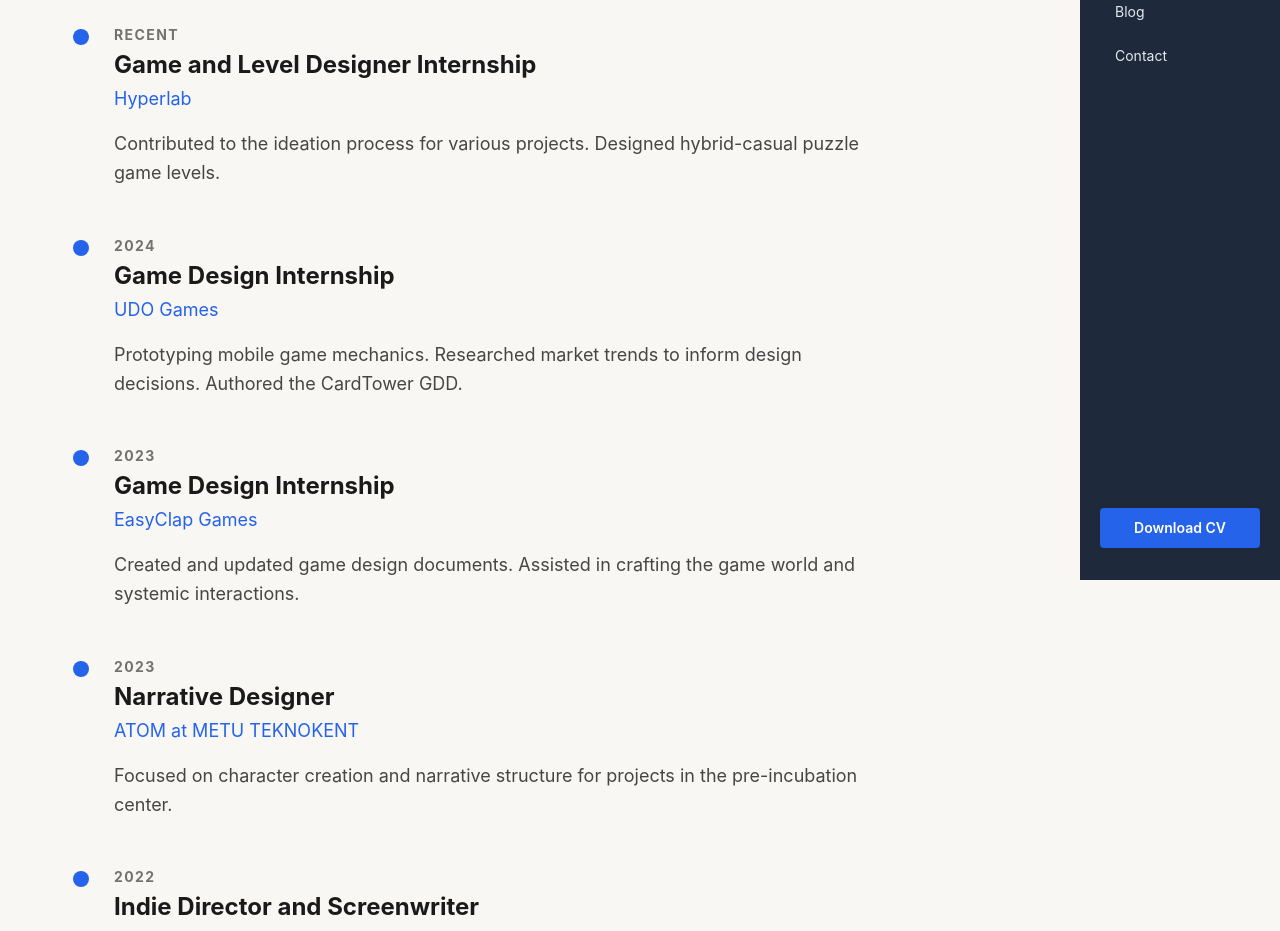
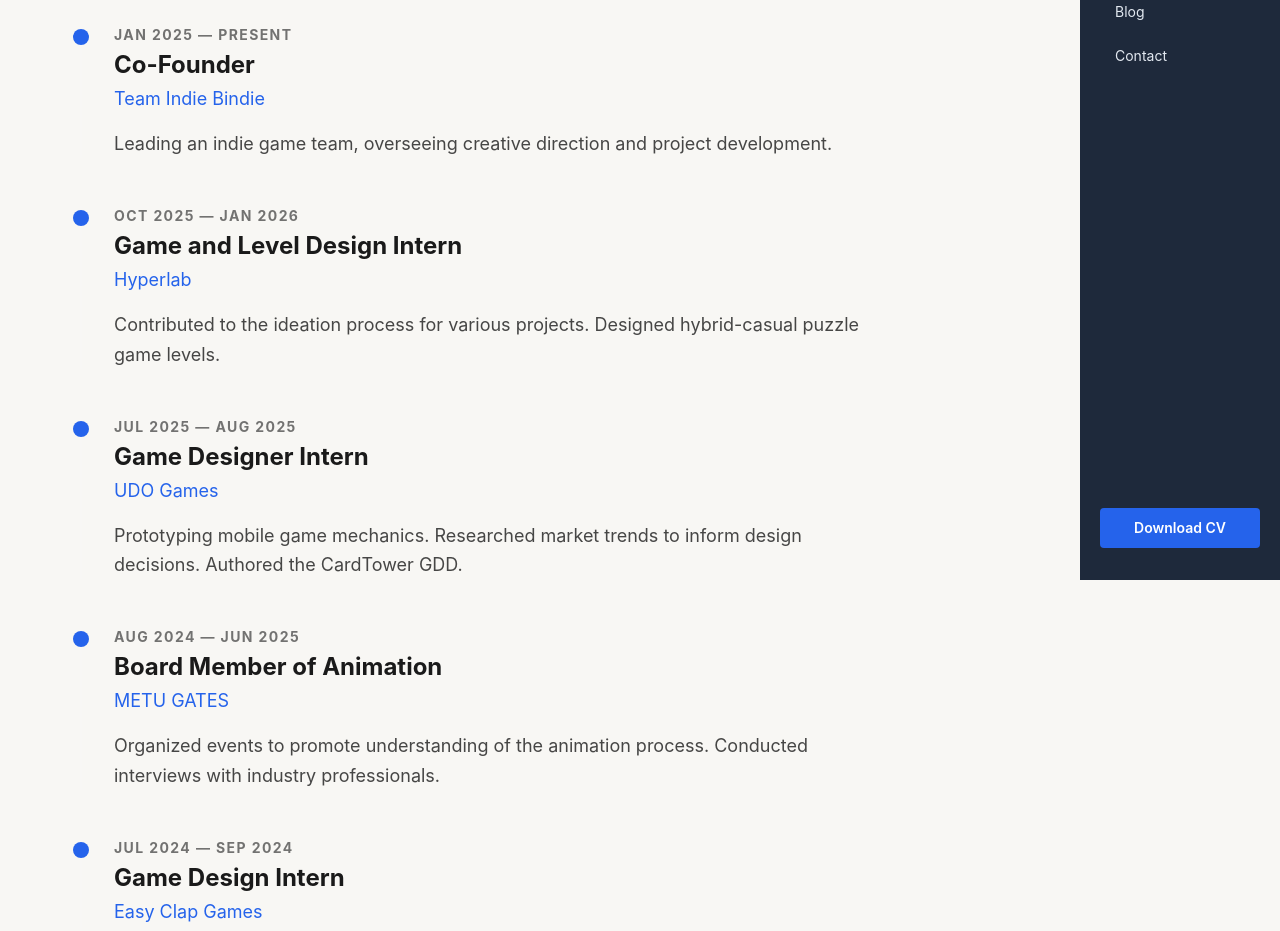
Before and after one commit to ot113/my-portfolio, a Next.js app: page /about/experience in a window 1280 px wide. Shown: the part 220-1151 px from the top of the page. Built offline with nearby package versions, Linux system fonts and the light colour scheme; no server answers.

Commit message:
Update experience.tsx

```diff
--- a/src/pages/about/experience.tsx
+++ b/src/pages/about/experience.tsx
@@ -3,40 +3,34 @@
 
 const EXPERIENCE = [
     {
-        role: "Game and Level Designer Internship",
+        role: "Co-Founder",
+        company: "Team Indie Bindie",
+        period: "Jan 2025 — Present",
+        description: "Leading an indie game team, overseeing creative direction and project development."
+    },
+    {
+        role: "Game and Level Design Intern",
         company: "Hyperlab",
-        period: "Recent",
+        period: "Oct 2025 — Jan 2026",
         description: "Contributed to the ideation process for various projects. Designed hybrid-casual puzzle game levels."
     },
     {
-        role: "Game Design Internship",
+        role: "Game Designer Intern",
         company: "UDO Games",
-        period: "2024",
+        period: "Jul 2025 — Aug 2025",
         description: "Prototyping mobile game mechanics. Researched market trends to inform design decisions. Authored the CardTower GDD."
-    },
-    {
-        role: "Game Design Internship",
-        company: "EasyClap Games",
-        period: "2023",
-        description: "Created and updated game design documents. Assisted in crafting the game world and systemic interactions."
-    },
-    {
-        role: "Narrative Designer",
-        company: "ATOM at METU TEKNOKENT",
-        period: "2023",
-        description: "Focused on character creation and narrative structure for projects in the pre-incubation center."
-    },
-    {
-        role: "Indie Director and Screenwriter",
-        company: "Self-Employed",
-        period: "2022",
-        description: "Directed independent creative projects with a focus on cinematography and lighting design."
     },
     {
         role: "Board Member of Animation",
         company: "METU GATES",
-        period: "2021 — 2023",
+        period: "Aug 2024 — Jun 2025",
         description: "Organized events to promote understanding of the animation process. Conducted interviews with industry professionals."
+    },
+    {
+        role: "Game Design Intern",
+        company: "Easy Clap Games",
+        period: "Jul 2024 — Sep 2024",
+        description: "Created and updated game design documents. Assisted in crafting the game world and systemic interactions."
     }
 ];
 
@@ -45,9 +39,7 @@
         <div className="p-8 lg:p-20 max-w-5xl">
             <SEO title="Experience" />
             <h1 className="text-4xl lg:text-5xl font-bold mb-8 tracking-tight">Experience</h1>
-
             <AboutSubNav />
-
             <div className="space-y-12">
                 {EXPERIENCE.map((exp, i) => (
                     <div key={i} className="relative pl-8 border-l-2 border-white/10">
```
